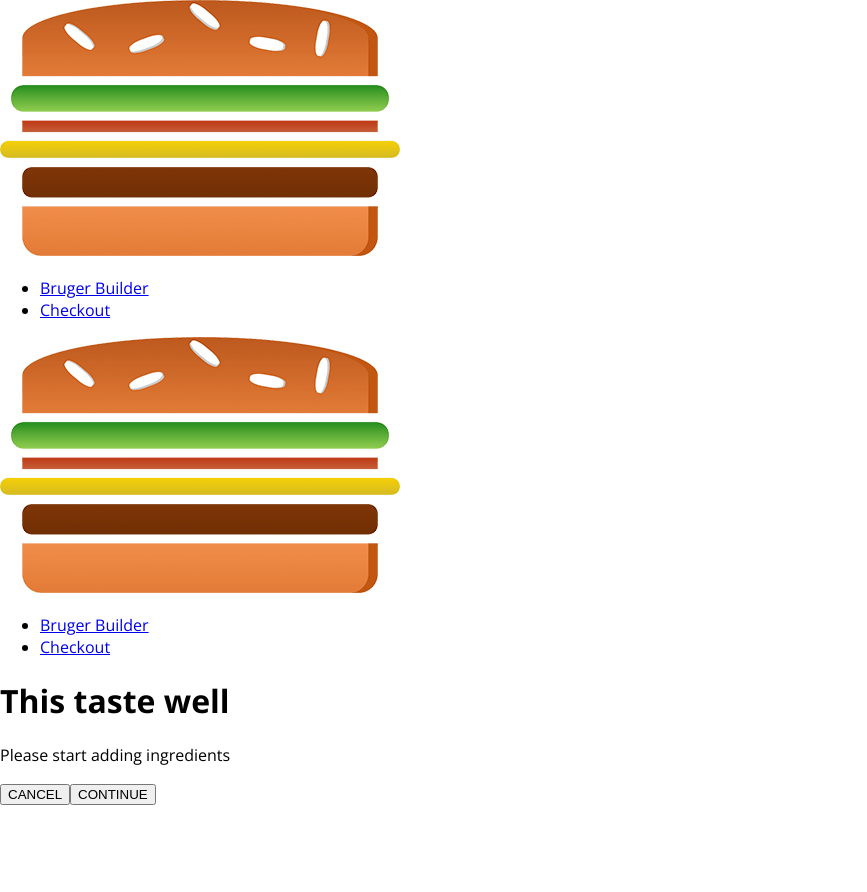
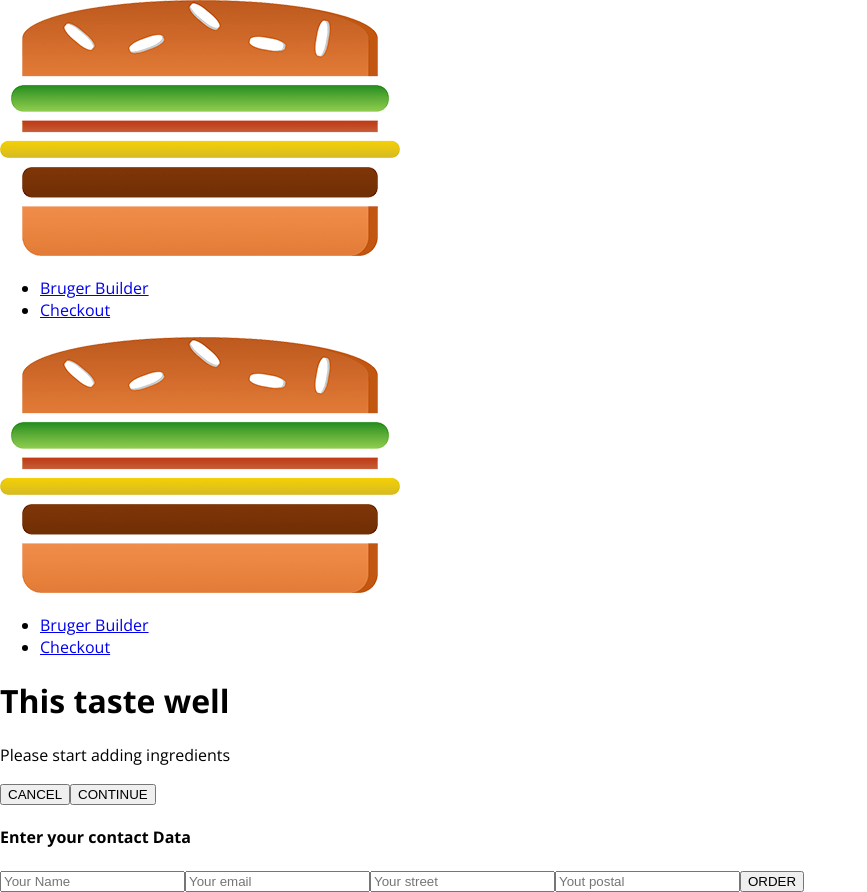
Before and after one commit to mayyu9/burger-app-web, a React app: page /checkout in a window 1280 px wide. Both pictures are taken after a click on the button "CONTINUE". Shown: the whole page, without its empty margins (0-867 px from the left). Before the commit the page ends 805 px from the top, so only its background shows below. Built offline with nearby package versions, Linux system fonts and the light colour scheme.

Commit message:
created checkout page and contact data form added routing after order placed successfully

```diff
--- a/src/containers/BurgerBuilder/BurgerBuilder.js
+++ b/src/containers/BurgerBuilder/BurgerBuilder.js
@@ -114,7 +114,7 @@ class BurgerBuilder extends React.Component{
         for(let i in this.state.ingredients){
             queryParams.push(encodeURIComponent(i)+ "="+encodeURIComponent(this.state.ingredients[i]) );
         }
-
+        queryParams.push('price='+ this.state.totalPrice);
         const queryString = queryParams.join('&');
         //component which gets loaded from Route component, will get some props from the router object.
         //histroy is one such props. using the push method of history props, we can navigate to a particular route.
--- a/src/containers/Checkout/Checkout.js
+++ b/src/containers/Checkout/Checkout.js
@@ -1,26 +1,30 @@
 import React from 'react';
+import {Route} from 'react-router-dom';
 import CheckoutSummary from '../../components/Order/CheckoutSummary/CheckoutSummary';
+import ContactData from '../Checkout/ContactData/ContactData';
 
 class Checkout extends React.Component{
     state={
-        ingredients:{
-            salad: 1,
-            meat: 1,
-            bacon: 1
-        }
+        ingredients:null,
+        totalPrice:0,
     }
 
-    componentDidMount() {
+    componentWillMount() {
         const queryData = new URLSearchParams(this.props.location.search);
         const ingredients = {};
-
+        let price =0;
         //we have to use for of loop to fetch query params data
         for(let params of queryData.entries()){
             //['salad' , '1']
-            ingredients[params[0]] = +params[1];
+            if(params[0] === 'price'){
+                price = params[1];
+            }
+            else{
+                ingredients[params[0]] = +params[1];
+            }
         }
 
-        this.setState({ingredients:ingredients});
+        this.setState({ingredients:ingredients, totalPrice:price});
     }
     onCancelled = () => {
         this.props.history.goBack(); //navigates back to previous screen in the stack.
@@ -36,6 +40,10 @@ class Checkout extends React.Component{
                     ingredients={this.state.ingredients}
                     checkoutCancelled={this.onCancelled}
                     checkoutContinued={this.onContinued} />
+                <Route
+                    path={ this.props.match.path + '/contact-data'}
+                    render={(props) => (<ContactData ingredients={this.state.ingredients} price={this.state.totalPrice} {...props} />)}
+                />
             </div>
         )
     }
--- /dev/null
+++ b/src/containers/Checkout/ContactData/ContactData.css
@@ -0,0 +1,17 @@
+.ContactData{
+    margin: 20px auto;
+    width:80%;
+    text-align: center;
+    box-shadow: 0 2px 3ps #ccc;
+    border: 1px solid #eee;
+    padding: 10px;
+    box-sizing: border-box;
+}
+.ContactData input{
+    display: block
+}
+@media (min-width:600){
+    .ContactData{
+        width: 500px;
+    }
+}
--- /dev/null
+++ b/src/containers/Checkout/ContactData/ContactData.js
@@ -0,0 +1,72 @@
+import React from 'react';
+import Button from '../../../components/UI/Button/Button';
+import classes from './ContactData.css';
+import Spinner from '../../../components/UI/Spinner/Spinner';
+import axios from '../../../axios-orders';
+
+class ContactData extends React.Component{
+    state={
+        name: '',
+        email: '',
+        address: {
+            street: '',
+            postaCode: '',
+        },
+        loading: false,
+    }
+
+    orderHandler = (event) =>{
+        event.preventDefault(); // prevent default behaviour of submitting the form.
+        this.setState({loading: true});
+        const order ={
+            ingredients: this.props.ingredients,
+            price: this.props.price,
+            customer:{
+                name:'Thakur Singh',
+                address:{
+                    door: 'h.no: 6-162',
+                    street: '502319',
+                    country: 'India',
+                },
+                email: 'test@gmail.com'
+            },
+            deliveryMethod:'fastest',
+        };
+        axios.post('/orders.json', order)
+        .then(response => {
+            this.setState({loading: false});
+            this.props.history.push('/');
+            //console.log(JSON.stringify(response))
+        })
+        .catch(error => {
+            this.setState({loading: false});
+            //console.log(JSON.stringify(error))
+        });
+
+    }
+    render(){
+        let form = (
+            <form>
+                <input type="text" name="name" placeholder="Your Name" />
+                <input type="text" name="email" placeholder="Your email" />
+                <input type="text" name="street" placeholder="Your street" />
+                <input type="text" name="postal" placeholder="Yout postal" />
+                <Button
+                    btnType="Success"
+                    clicked={this.orderHandler}>ORDER</Button>
+            </form>
+        );
+
+        if(this.state.loading){
+            form = <Spinner />
+        }
+        return(
+            <div className={classes.ContactData}>
+                <h4>Enter your contact Data</h4>
+                {form}
+            </div>
+        )
+    }
+}
+
+export default ContactData;
```
Also changed, not shown: importantStuff.txt.
